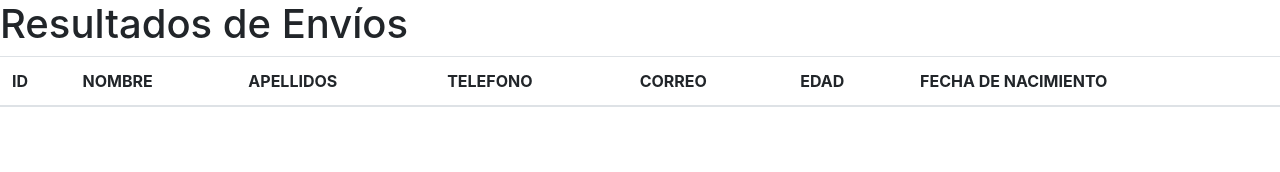
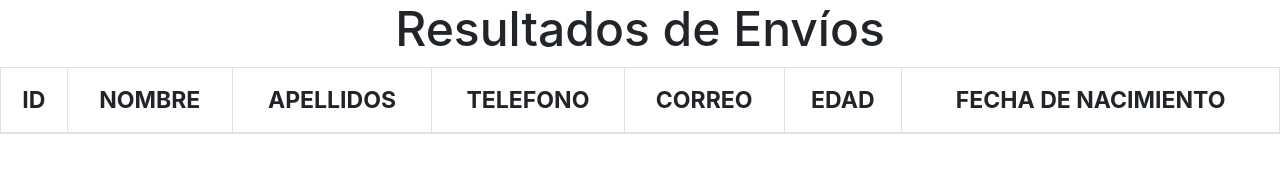
Before and after one commit to lidia-castellanos/formulario2, a plain HTML site: page resultados.html in a window 1280 px wide. Drawn offline with nearby package versions, Linux system fonts and the light colour scheme.

Commit message:
cambios en css

```diff
--- a/resultado.js
+++ b/resultado.js
@@ -8,7 +8,7 @@ document.addEventListener("DOMContentLoaded", function() {
 
         const fila = document.createElement("tr");
         fila.innerHTML = `
-            <td>${envio.id}</td>
+            <th scope="row">${envio.id}</th>
             <td>${envio.nombre}</td>
             <td>${envio.apellidos}</td>
             <td>${envio.numeroFinal}</td>
--- a/resultados.html
+++ b/resultados.html
@@ -7,11 +7,12 @@
     <title>Document</title>
     <link rel="stylesheet" href="https://cdn.jsdelivr.net/npm/bootstrap@4.3.1/dist/css/bootstrap.min.css"
         integrity="sha384-ggOyR0iXCbMQv3Xipma34MD+dH/1fQ784/j6cY/iJTQUOhcWr7x9JvoRxT2MZw1T" crossorigin="anonymous">
+    <link rel="stylesheet" href="style.css">
 </head>
 
 <body>
     <h1>Resultados de Envíos</h1>
-    <table class="table">
+    <table class="table  table-bordered">
         <thead>
             <tr>
                 <th scope="col">ID</th>
@@ -31,4 +32,5 @@
     </table>
 </body>
 <script src="resultado.js"></script>
+
 </html>
--- a/script.js
+++ b/script.js
@@ -44,7 +44,7 @@ botonEnviar.addEventListener("click", function () {
          // Redireccionar a la página de resultados
         window.open("resultados.html",'_blank');
 
-    // limpiarForm();
+    limpiarForm();
   }
 
 
--- a/style.css
+++ b/style.css
@@ -10,11 +10,17 @@
     background: linear-gradient(302deg, rgba(238,174,202,1) 0%, rgba(148,187,233,1) 100%);
 
 }
-
+table thead {
+  text-align: center;
+}
 header h1 {
     color: black;
     text-align: center;
 }
+body h1{
+    text-align: center;
+}
+
 
 .container {
 
```
